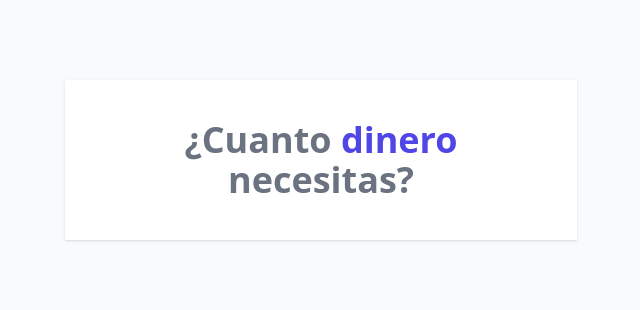
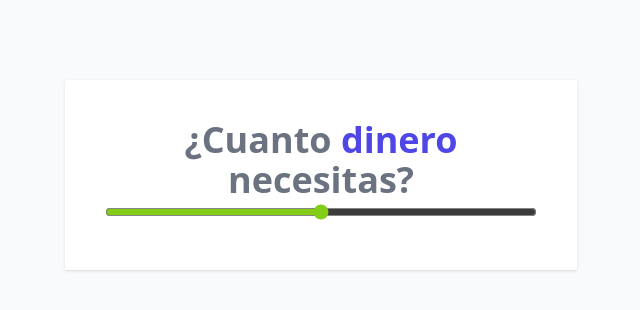
Before and after one commit to liquindoi/cotizador-prestamos-react, a React (Vite) app: page / in a window 1280 px wide. Shown: the top 310 px of the page, without its empty margins (319-959 px from the left). Built offline with nearby package versions, Linux system fonts and the light colour scheme.

Commit message:
Añadiendo un input para las cantidades

```diff
--- a/src/App.jsx
+++ b/src/App.jsx
@@ -12,6 +12,8 @@
     // Es solo visualización
     <div className="my-20 max-w-lg mx-auto bg-white shadow p-10">
       <Header />
+
+      <input type="range" className="w-full h-6 bg-gray-200 accent-lime-500 hover:accent-lime-600"/>
     </div>
   )
 }
```
